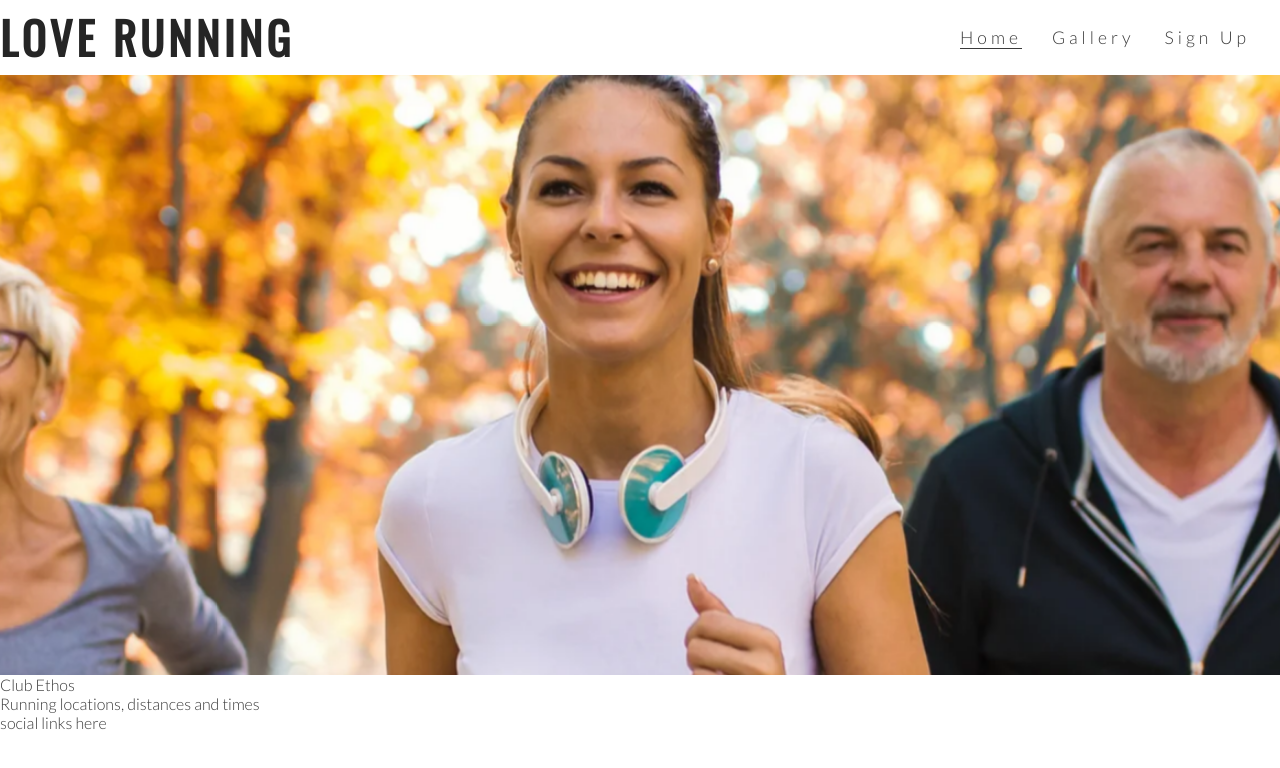
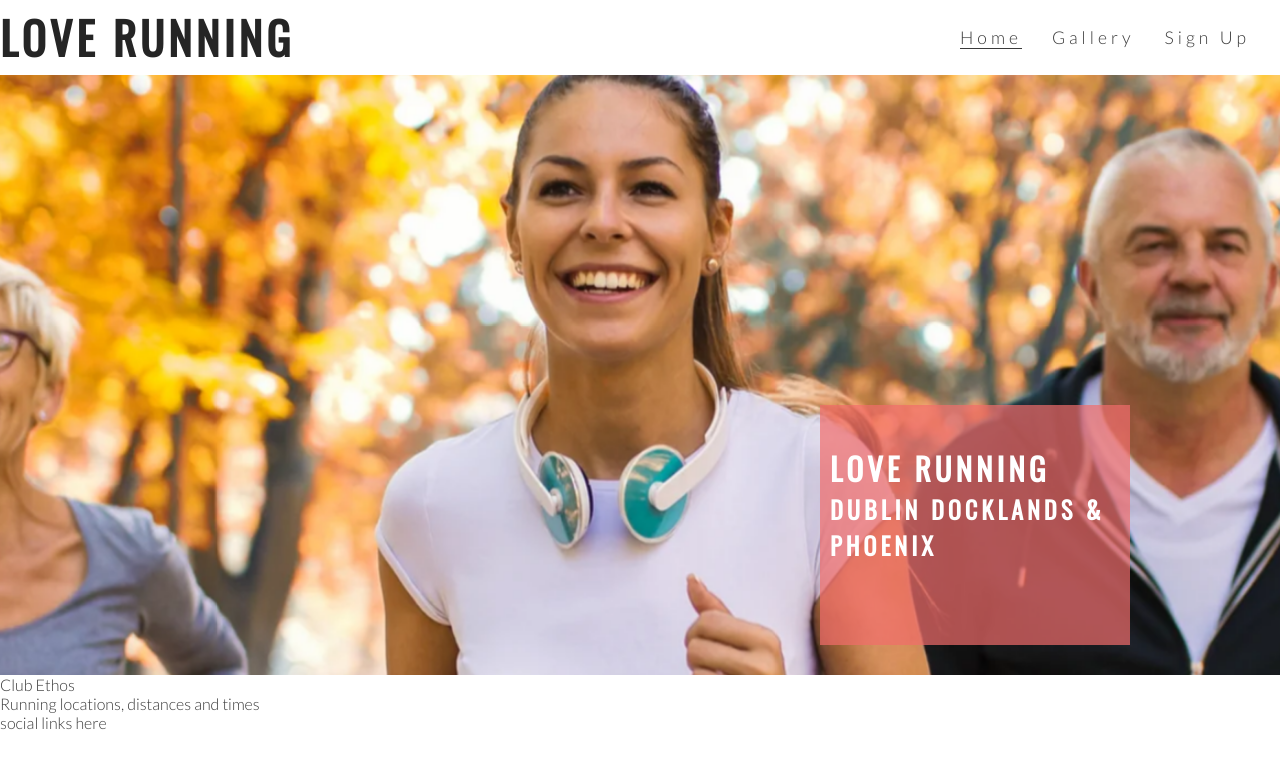
Before and after one commit to Waeoo/love-running, a plain HTML site: page index.html in a window 1280 px wide. Drawn offline with nearby package versions, Linux system fonts and the light colour scheme.

Commit message:
Add cover text and style

```diff
--- a/assets/css/style.css
+++ b/assets/css/style.css
@@ -61,6 +61,12 @@ h1, h2 {
     height: 600px;
     width: 100%;
     overflow: hidden;
+
+    position: relative;
+}
+
+#cover-text, #cover-text h2 {
+    color: #fff;
 }
 
 #hero-image {
@@ -86,3 +92,23 @@ h1, h2 {
         transform: scale(1.1);
     }
 }
+
+#cover-text {
+    font-size: 130%;
+    font-family: Oswald, sans-serif;
+    text-transform: uppercase;
+    letter-spacing: 4px;
+
+    width: 300px;
+    height: 200px;
+
+    padding-top: 40px;
+    padding-left: 10px;
+
+    background-color: rgba(241, 109, 108, .7);
+
+    bottom: 30px;
+    right: 150px;
+
+    position: absolute;
+}
--- a/index.html
+++ b/index.html
@@ -34,6 +34,10 @@
     </header>
     <section id="hero-outer">
         <div id="hero-image"></div>>
+        <div id="cover-text">
+            <h2>Love Running</h2>
+            <h3>Dublin Docklands & Phoenix</h3>
+        </div>
     </section>
     <section>
         Club Ethos
```
